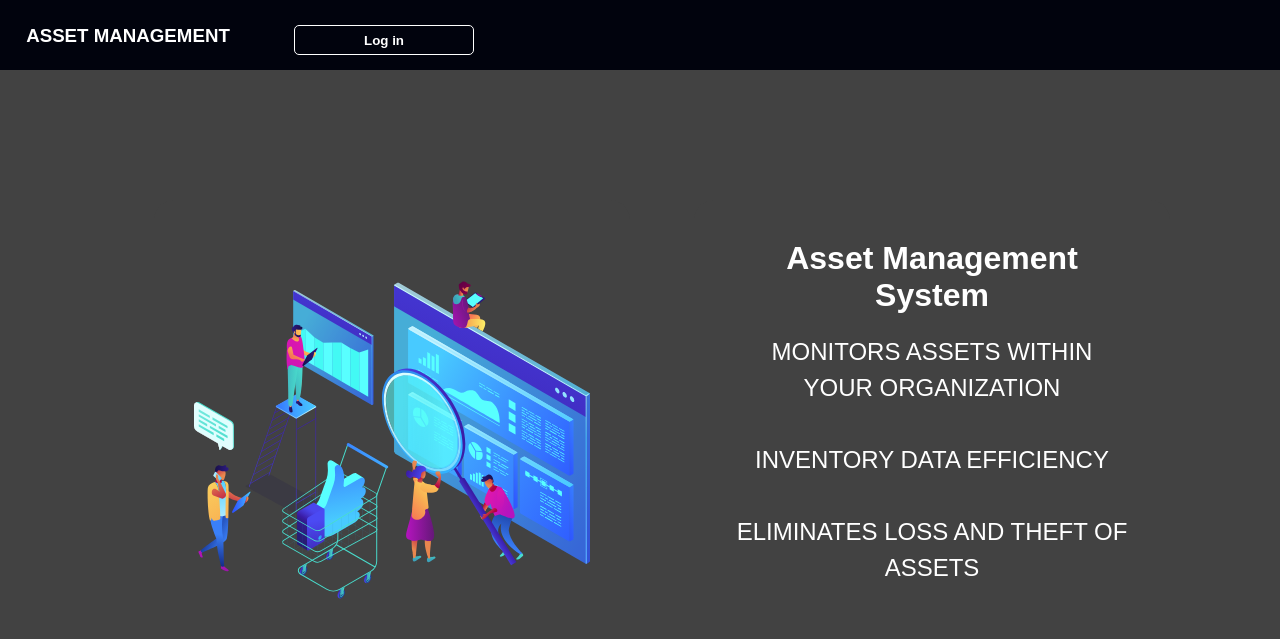
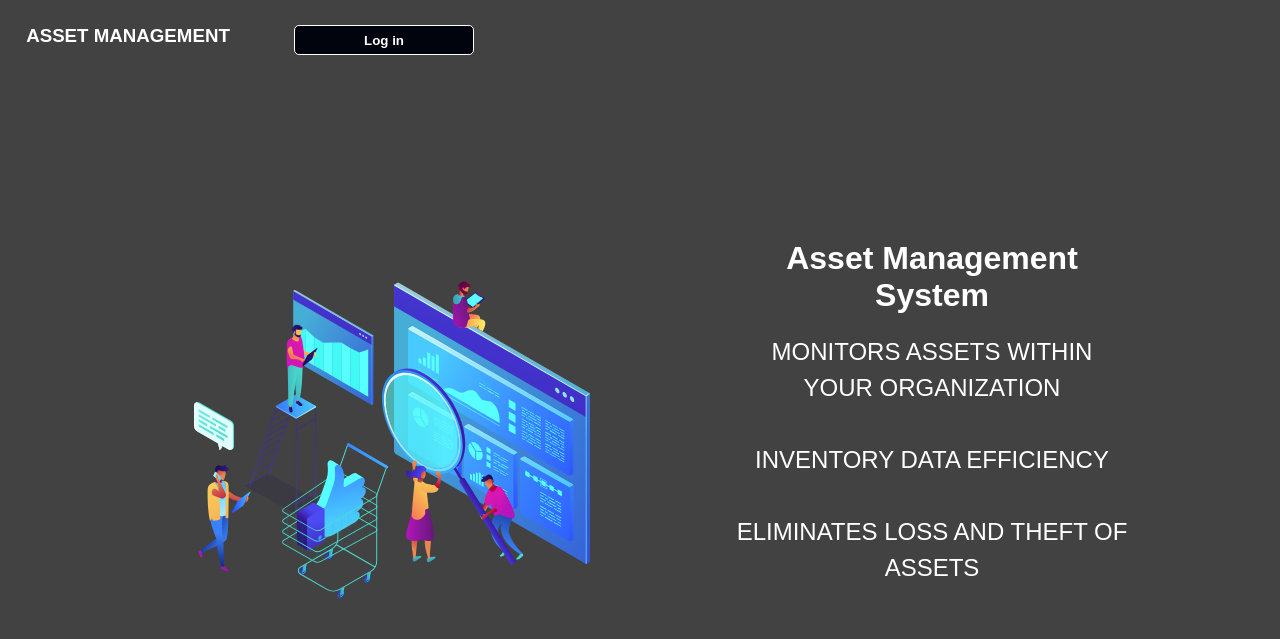
Before and after one commit to Aristocratjnr/Asset-Tracking-Django-Project, a Django app: page / in a window 1280 px wide. Shown: the top 639 px of the page. Run offline with Django 3.2, Linux system fonts and the light colour scheme.

Commit message:
refactor: Update header container and logo size in style.css for improved visual consistency

```diff
--- a/users/static/css/style.css
+++ b/users/static/css/style.css
@@ -41,7 +41,6 @@ button:hover{
     width:100%;
     height:70px;
     display:flex;
-    background: #01030D;
     position:fixed;
     color:#fff;
 }
```
Also changed, not shown: db.sqlite3.
